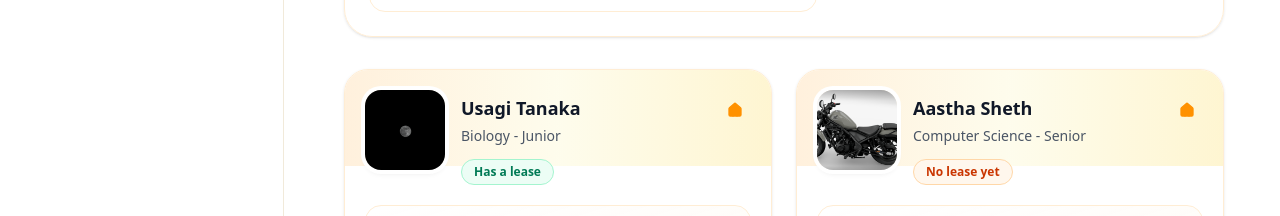
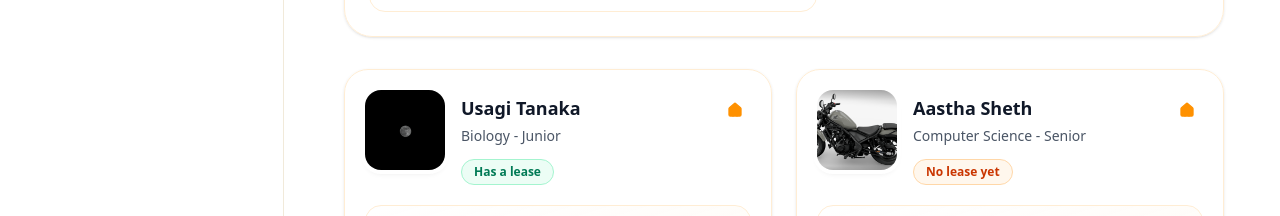
Before and after one commit to acmutd/meteormate-client, a Next.js app: page /dashboard/matches in a window 1280 px wide. Shown: the part 339-555 px from the top of the page. Built offline with nearby package versions, Linux system fonts and the light colour scheme; no server answers; sample sign-in values are in the browser's storage.

Commit message:
I didn't like the bg of the color behind the names and profile pics so removed it

```diff
--- a/src/app/dashboard/matches/page.tsx
+++ b/src/app/dashboard/matches/page.tsx
@@ -76,7 +76,7 @@ function MatchCard({ user }: { user: MatchUser }) {
   return (
     <div className="group relative overflow-hidden rounded-3xl border border-orange-100 bg-white/80 backdrop-blur-sm shadow-sm transition-all duration-300 hover:-translate-y-1 hover:shadow-xl">
 
-      <div className="absolute inset-x-0 top-0 h-24 bg-gradient-to-r from-orange-100 via-yellow-50 to-amber-100 opacity-80" />
+      <div className="absolute inset-x-0 top-0 h-24 opacity-80" />
 
       <div className="relative p-5">
         <div className="flex items-start gap-4">
@@ -155,7 +155,7 @@ export default function Matches() {
         <div className="mb-8 overflow-hidden rounded-[28px] border border-orange-100 bg-white/80 p-6 shadow-sm backdrop-blur-sm">
           <div className="flex flex-col gap-5 md:flex-row md:items-center md:justify-between">
             <div>
-              <div className="mb-3 inline-flex items-center gap-2 rounded-full bg-white px-3 py-1 text-xs font-semibold text-orange-400">
+              <div className="mb-3 inline-flex items-center gap-2 rounded-full bg-white px-3 py-1 text-xs font-semibold text-primary">
                 <Home className="h-3.5 w-3.5 fill-current" />
                 Your roommate matches
               </div>
```
